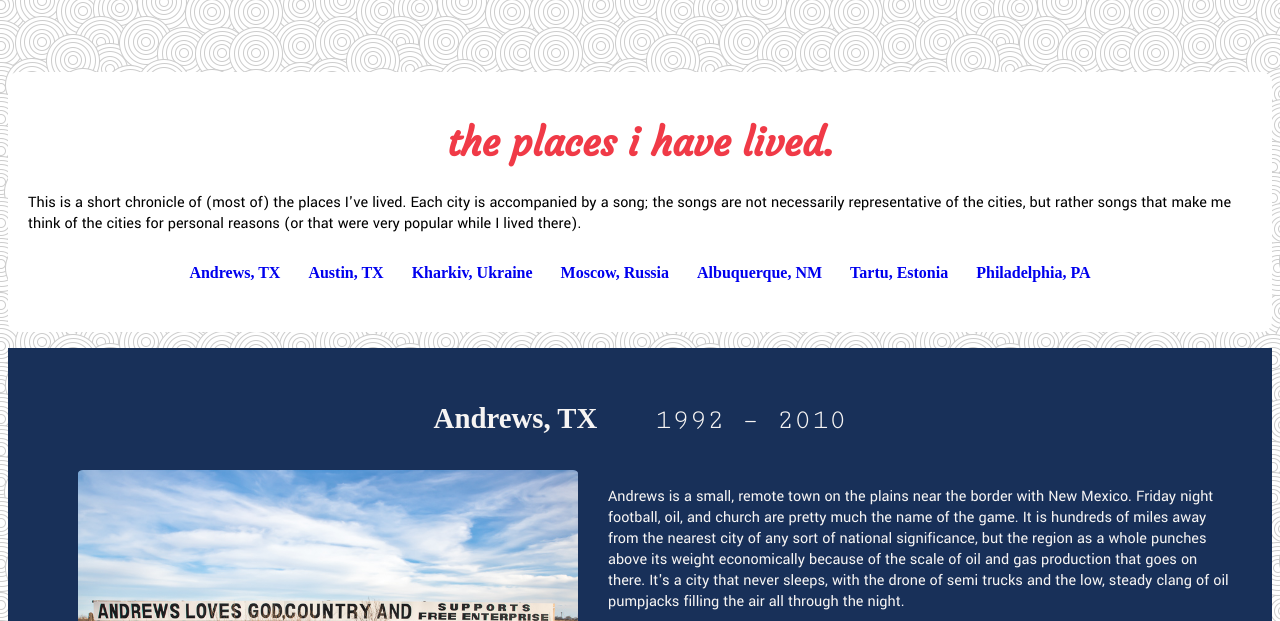
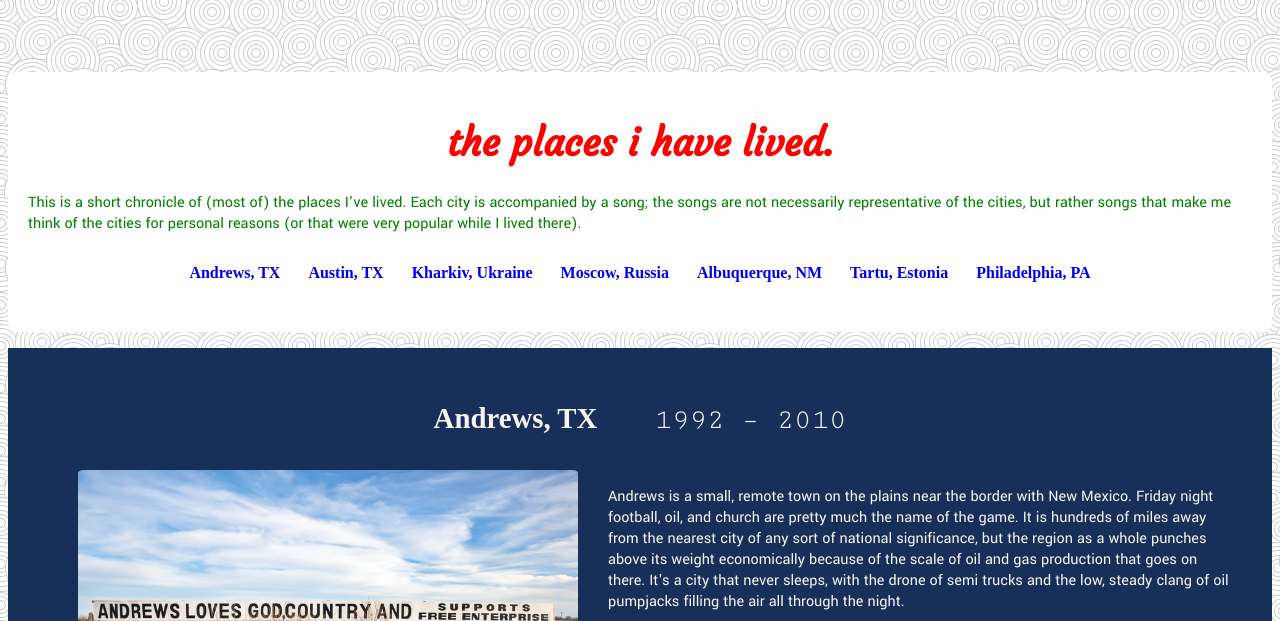
Before and after one commit to PHL-LC101-April22/js-assignment-4-html-me-something-nmill092, a website: page index.html in a window 1280 px wide. Shown: the top 621 px of the page. Drawn offline with Linux system fonts and the light colour scheme; files whose address does not match are found by name; a web font is replaced by a local one.

Commit message:
added mainheading and funparagraph

```diff
--- a/index.html
+++ b/index.html
@@ -12,9 +12,9 @@
   </head>
   <body>
     <header id="intro">
-      <h1>the places i have lived.</h1>
+      <h1 id = "mainHeading">the places i have lived.</h1>
 
-      <p>
+      <p id = "testP" class="funParagraph">
         This is a short chronicle of (most of) the places I've lived. Each city
         is accompanied by a song; the songs are not necessarily representative
         of the cities, but rather songs that make me think of the cities for
--- a/styles.css
+++ b/styles.css
@@ -28,8 +28,16 @@ header h1 {
   margin-bottom: 1rem;
 }
 
+#mainHeading {
+    color:red;
+}
+
 #intro p {
   font-family: "Yantramanav", sans-serif;
+}
+
+.funParagraph {
+    color:green;
 }
 
 .place {
```
